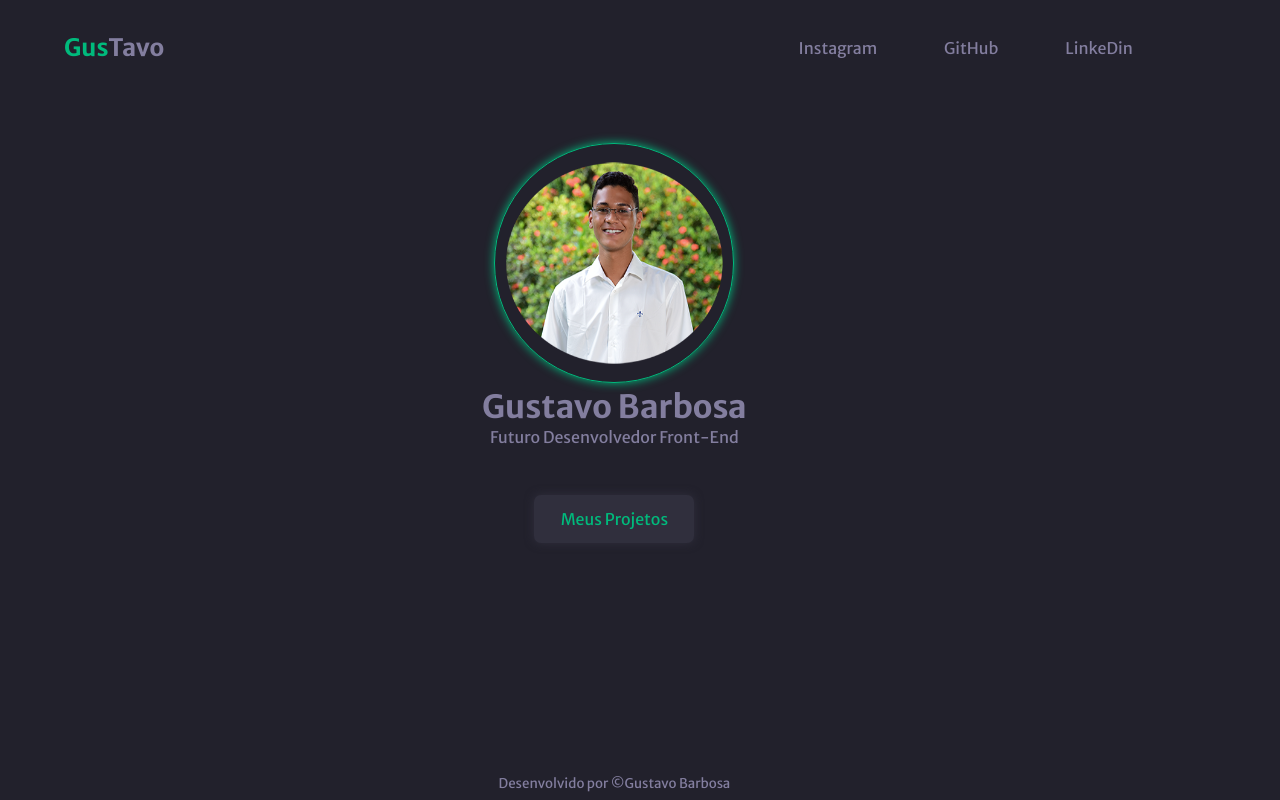
After one commit to gustavbarbosaa/Portfoilio, a PHP site: page /init.html in a window 1280 px wide. The commit adds this page. Run offline with PHP 8.4, Linux system fonts and the light colour scheme.

Commit message:
add ladding page

```diff
--- a/index.php
+++ b/index.php
@@ -1,3 +1,3 @@
 <?php
-    include_once("index.html");
+    include_once("init.html");
 ?>
--- /dev/null
+++ b/init.css
@@ -0,0 +1,105 @@
+@charset 'utf-8';
+@import url('https://fonts.googleapis.com/css2?family=Merriweather+Sans:wght@400;500;700&display=swap');
+
+:root {
+    --body-bg-color: #22212C;
+    --text-color: #837E9F;
+    --bg-cards: #302F3D;
+    --bg-techs: #00ba7c;
+}
+
+html {
+    font-family: 'Merriweather Sans', sans-serif;
+}
+
+*{
+  margin: 0;
+  padding: 0;
+  box-sizing: border-box;
+  outline: none;
+  text-decoration: none;
+}
+
+body{
+    color: var(--text-color);
+    background-color: var(--body-bg-color);
+    width: 96vw;
+    height: 95vh;
+    position: relative;
+}
+
+.cabecalho{
+    display: flex;
+    align-items: center;
+    justify-content: space-between;
+    margin: 2rem 4rem;
+}
+
+.cabecalho span{
+    color: var(--bg-techs);
+}
+
+.cabecalho nav{
+    display: inline;
+}
+
+.cabecalho nav a{
+    margin: 2rem;
+    color: var(--text-color);
+    transition: ease-in-out;
+    transition-duration: .3s;
+}
+
+.cabecalho nav a:hover{
+    color: var(--bg-techs);
+    padding: 0.5rem;
+    border-radius: 7px;
+    background-color: var(--bg-cards);
+}
+
+.principal{
+    display: flex;
+    flex-direction: column;
+    align-items: center;
+    text-align: center;
+    margin-top: 5rem;
+}
+
+.principal img{
+    height: 15rem;
+    border-radius: 50%;
+    border: 1px solid #00ba7c;
+    box-shadow: 0 0 10px #00ba7c;
+}
+
+.button{
+    line-height: 3rem;
+    margin-top: 3rem;
+    color: var(--bg-techs);
+    height: 3rem;
+    width: 10rem;
+    transition: ease-in-out;
+    transition-duration: .3s;
+    border-radius: 7px;
+    box-shadow: 0 0 10px #302F3D;
+    background-color: var(--bg-cards);
+}
+
+.button:hover{
+    box-shadow: 0 0 30px #302F3D, 0 0 60px #302F3D, 0 0 100px #302F3D;
+}
+
+footer{
+    position: absolute;
+    bottom: 0;
+    left: 50%;
+    transform: translate(-50%);
+}
+
+@media(max-width: 550px) {
+    .cabecalho{
+        display: flex;
+        flex-direction: column;
+        gap: 1rem;
+    }
+}
--- /dev/null
+++ b/init.html
@@ -0,0 +1,33 @@
+<!DOCTYPE html>
+<html lang="pt-br">
+<head>
+    <meta charset="UTF-8">
+    <meta http-equiv="X-UA-Compatible" content="IE=edge">
+    <meta name="viewport" content="width=device-width, initial-scale=1.0">
+    <link rel="stylesheet" href="init.css">
+    <title>Meu Portfolio - Gustavo</title>
+</head>
+<body class="ladding">
+    <header class="cabecalho">
+        <h2><span>Gus</span>Tavo</h2>
+        <nav class="menu-links">
+            <a href="https://www.instagram.com/gustavbarbosaa/" target="_blank">Instagram</a>
+            <a href="https://github.com/gustavbarbosaa" target="_blank">GitHub</a>
+            <a href="https://www.linkedin.com/in/gustavo-ara%C3%BAjo-a3a723219/" target="_blank">LinkeDin</a>
+        </nav>
+    </header>
+    <main>
+        <div class="principal">
+            <div class="infos">
+                <img src="assets/images/foto-perfil.png" alt="foto de perfil do criador da página">
+                <h1>Gustavo Barbosa</h1>
+                <p>Futuro Desenvolvedor Front-End</p>
+            </div>
+            <a href="index.html" class="button">Meus Projetos</a>
+        </div>
+    </main>
+    <footer>
+        <small>Desenvolvido por ©Gustavo Barbosa</small>
+    </footer>
+</body>
+</html>
--- a/style.css
+++ b/style.css
@@ -6,7 +6,7 @@
     --text-color: #837E9F;
     --bg-cards: #302F3D;
     --bg-techs: #00ba7c;
-  }
+}
 
 html {
     font-family: 'Merriweather Sans', sans-serif;
```
Also changed, not shown: assets/images/fundo.jpg (added).
